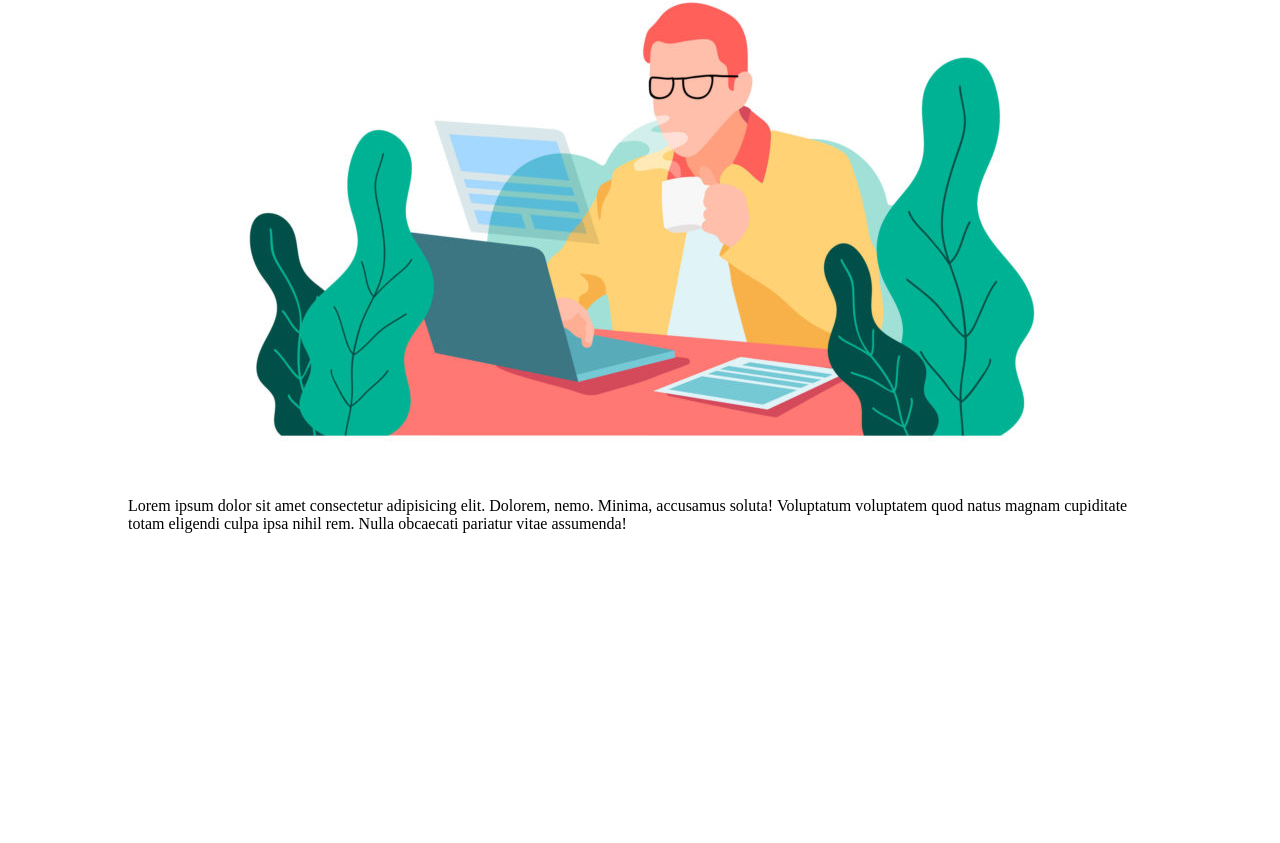
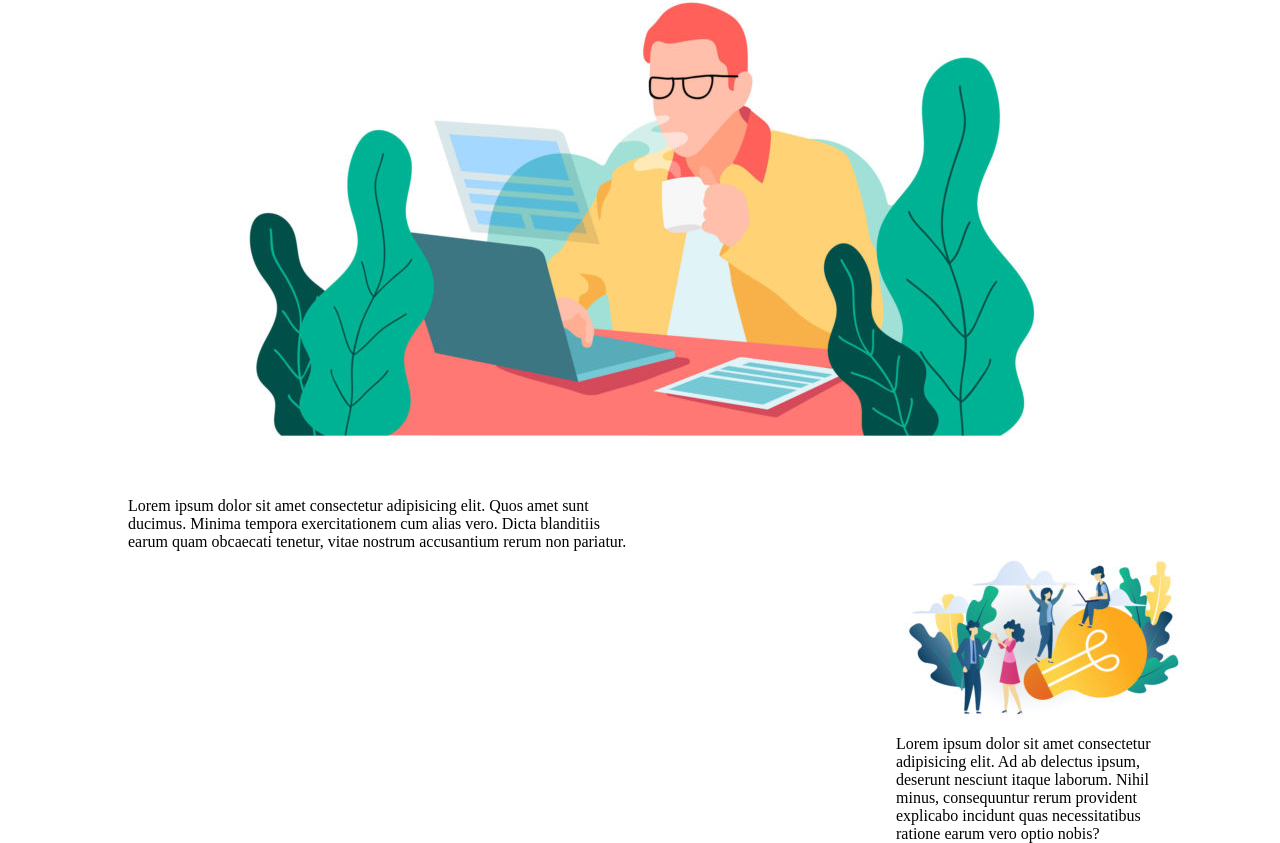
Before and after one commit to StefanoMast/cartella-repo-htmlcss-wp, a plain HTML site: page index.html in a window 1280 px wide. Shown: the part 1147-1990 px from the top of the page. Before the commit the page ends 1680 px from the top, so only its background shows below. Drawn offline with Linux system fonts and the light colour scheme.

Commit message:
ho inserito tutt'e tre le immagini della parte inferiore della pagina

```diff
--- a/css/style.css
+++ b/css/style.css
@@ -82,3 +82,13 @@ li {
     float: left;
     width: 25%;
 }
+
+.second-banner {
+    width: 50%;
+    height: 50%;
+}
+
+.second-image {
+    float: right;
+    width: 25%;
+}
--- a/index.html
+++ b/index.html
@@ -43,12 +43,15 @@
                 <img src="img/img-1.jpg" alt="">
                     <p>Lorem ipsum dolor sit amet consectetur adipisicing elit. Ipsum distinctio minus et id tenetur fugiat provident. Quos repellat quod nostrum doloribus consequatur deleniti sunt iusto officia repudiandae, aliquid sed autem.</p>
             </div>
-        </div>
             <div class="second-banner">
                 <img src="img/banner-2.jpg" alt="">
-                    <p>Lorem ipsum dolor sit amet consectetur adipisicing elit. Dolorem, nemo. Minima, accusamus soluta! Voluptatum voluptatem quod natus magnam cupiditate totam eligendi culpa ipsa nihil rem. Nulla obcaecati pariatur vitae assumenda!</p>
+                <p>Lorem ipsum dolor sit amet consectetur adipisicing elit. Quos amet sunt ducimus. Minima tempora exercitationem cum alias vero. Dicta blanditiis earum quam obcaecati tenetur, vitae nostrum accusantium rerum non pariatur.</p>
             </div>
-
+            <div class="second-image">
+                <img src="img/img-3.jpg" alt="">
+                <p>Lorem ipsum dolor sit amet consectetur adipisicing elit. Ad ab delectus ipsum, deserunt nesciunt itaque laborum. Nihil minus, consequuntur rerum provident explicabo incidunt quas necessitatibus ratione earum vero optio nobis?</p>
+            </div>
+        </div>
 
     </div>
 
```
